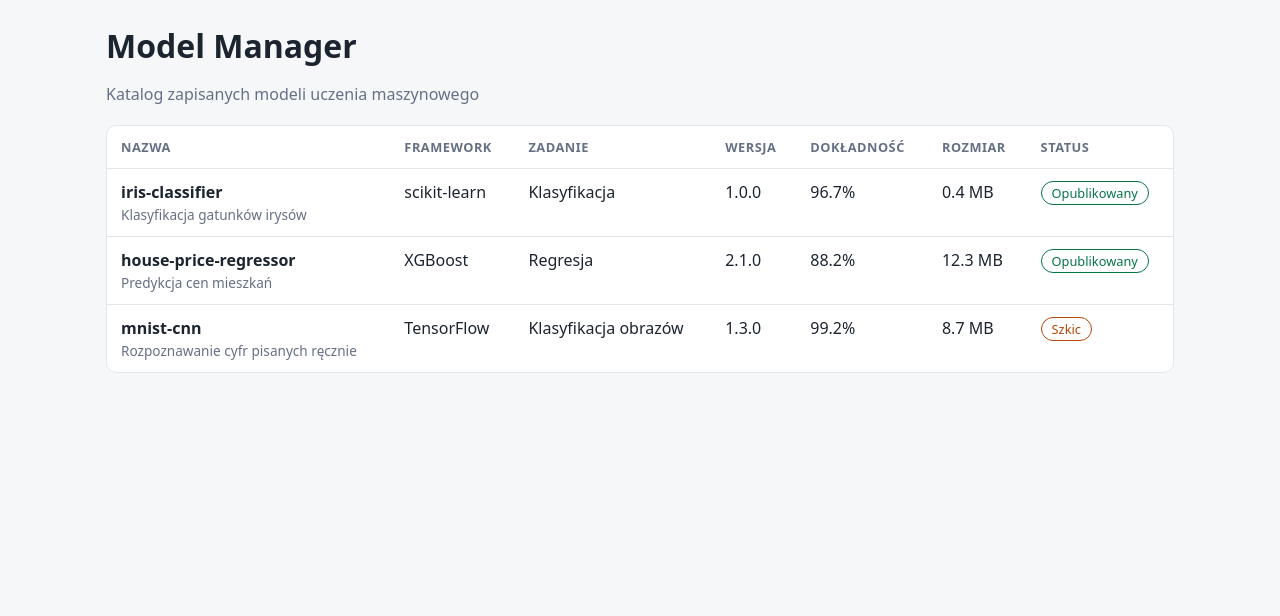
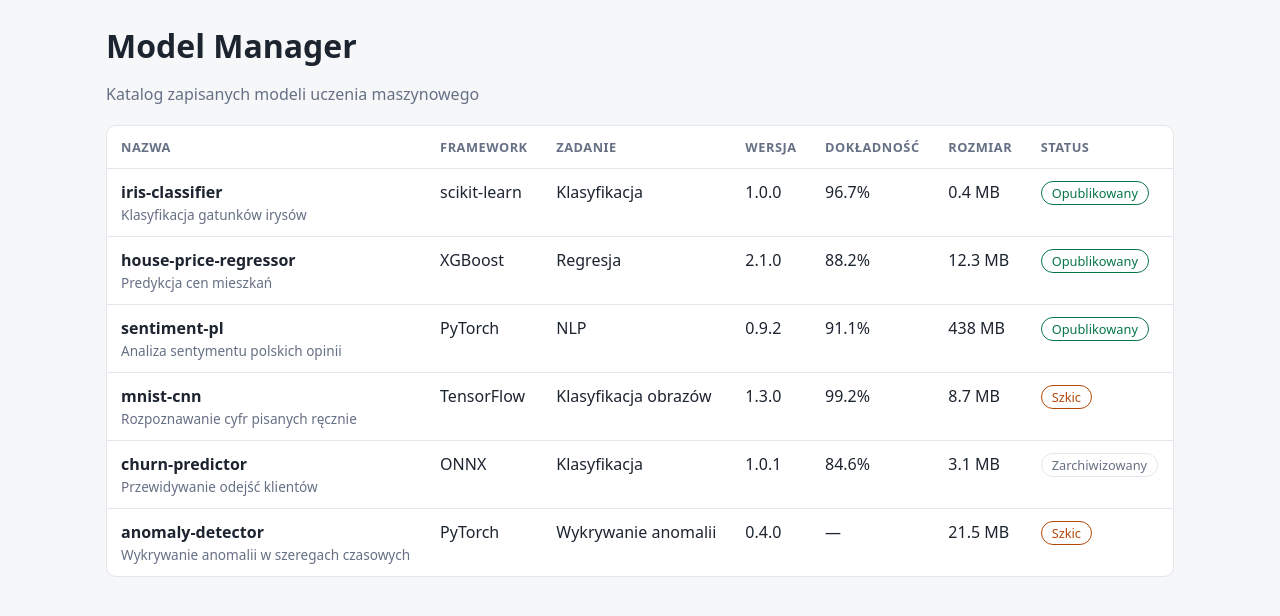
Before and after one commit to ERTUK03/model-manager, a React (Vite) app in the folder frontend/: page / in a window 1280 px wide. Shown: the top 616 px of the page. Built offline with nearby package versions, Linux system fonts and the light colour scheme.

Commit message:
Integracja z danymi makietowymi

```diff
--- /dev/null
+++ b/frontend/public/mock/models.json
@@ -0,0 +1,8 @@
+[
+  { "id": 1, "name": "iris-classifier", "description": "Klasyfikacja gatunków irysów", "framework": "scikit-learn", "task": "Klasyfikacja", "version": "1.0.0", "accuracy": 0.967, "size_mb": 0.4, "status": "published" },
+  { "id": 2, "name": "house-price-regressor", "description": "Predykcja cen mieszkań", "framework": "XGBoost", "task": "Regresja", "version": "2.1.0", "accuracy": 0.882, "size_mb": 12.3, "status": "published" },
+  { "id": 3, "name": "sentiment-pl", "description": "Analiza sentymentu polskich opinii", "framework": "PyTorch", "task": "NLP", "version": "0.9.2", "accuracy": 0.911, "size_mb": 438.0, "status": "published" },
+  { "id": 4, "name": "mnist-cnn", "description": "Rozpoznawanie cyfr pisanych ręcznie", "framework": "TensorFlow", "task": "Klasyfikacja obrazów", "version": "1.3.0", "accuracy": 0.992, "size_mb": 8.7, "status": "draft" },
+  { "id": 5, "name": "churn-predictor", "description": "Przewidywanie odejść klientów", "framework": "ONNX", "task": "Klasyfikacja", "version": "1.0.1", "accuracy": 0.846, "size_mb": 3.1, "status": "archived" },
+  { "id": 6, "name": "anomaly-detector", "description": "Wykrywanie anomalii w szeregach czasowych", "framework": "PyTorch", "task": "Wykrywanie anomalii", "version": "0.4.0", "accuracy": null, "size_mb": 21.5, "status": "draft" }
+]
--- /dev/null
+++ b/frontend/src/api/models.js
@@ -0,0 +1,9 @@
+// Jedyne miejsce, które wie, skąd pochodzą dane.
+// Teraz: plik JSON. Później: zapytanie do back-endu.
+export async function getModels() {
+  const response = await fetch("/mock/models.json");
+  if (!response.ok) {
+    throw new Error(`Nie udało się pobrać danych (kod ${response.status})`);
+  }
+  return response.json();
+}
--- a/frontend/src/pages/ModelsPage.jsx
+++ b/frontend/src/pages/ModelsPage.jsx
@@ -1,9 +1,5 @@
-// Tymczasowe dane. Zastąpi je plik JSON.
-const MODELS = [
-  { id: 1, name: "iris-classifier", description: "Klasyfikacja gatunków irysów", framework: "scikit-learn", task: "Klasyfikacja", version: "1.0.0", accuracy: 0.967, size_mb: 0.4, status: "published" },
-  { id: 2, name: "house-price-regressor", description: "Predykcja cen mieszkań", framework: "XGBoost", task: "Regresja", version: "2.1.0", accuracy: 0.882, size_mb: 12.3, status: "published" },
-  { id: 3, name: "mnist-cnn", description: "Rozpoznawanie cyfr pisanych ręcznie", framework: "TensorFlow", task: "Klasyfikacja obrazów", version: "1.3.0", accuracy: 0.992, size_mb: 8.7, status: "draft" },
-];
+import { useEffect, useState } from "react";
+import { getModels } from "../api/models";
 
 const STATUS_LABELS = {
   draft: "Szkic",
@@ -16,6 +12,21 @@
 }
 
 export default function ModelsPage() {
+  const [models, setModels] = useState([]);
+  const [loading, setLoading] = useState(true);
+  const [error, setError] = useState(null);
+
+  useEffect(() => {
+    getModels()
+      .then(setModels)
+      .catch((err) => setError(err.message))
+      .finally(() => setLoading(false));
+  }, []);
+
+  if (loading) return <p className="muted">Ładowanie...</p>;
+  if (error) return <p className="error">{error}</p>;
+  if (models.length === 0) return <p className="muted">Brak modeli do wyświetlenia.</p>;
+
   return (
     <div className="table-wrapper">
       <table>
@@ -31,7 +42,7 @@
           </tr>
         </thead>
         <tbody>
-          {MODELS.map((m) => (
+          {models.map((m) => (
             <tr key={m.id}>
               <td>
                 <strong>{m.name}</strong>
```
